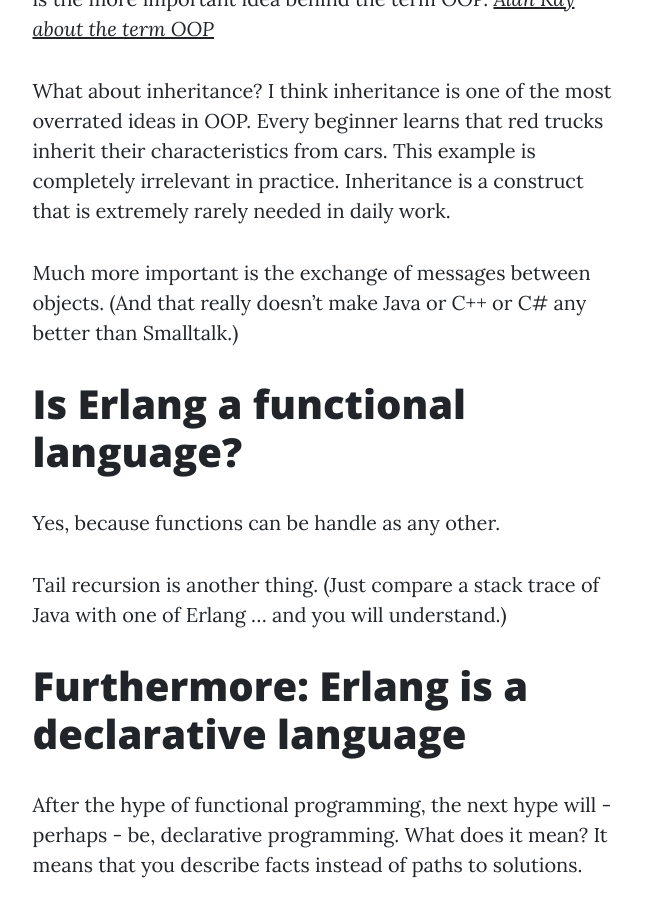
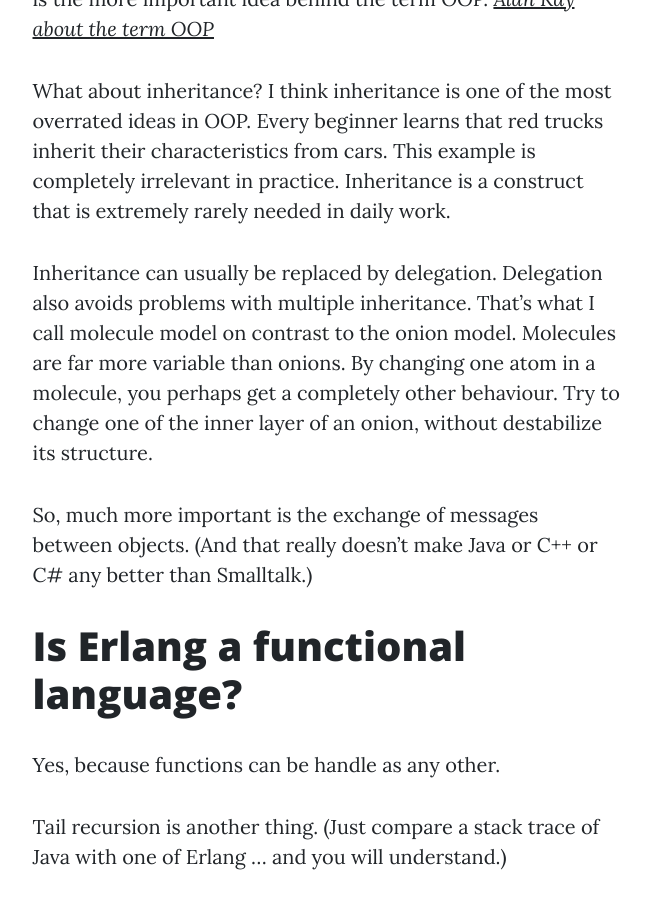
Before and after one commit to ratopi/ratopi.github.io, a Jekyll site: the page built from _posts/2024-03-22-erlang-oop.md, in a window 1280 px wide and 900 px high, scrolled down 1238 px. Shown: the whole window, without its empty margins (313-963 px from the left). Built offline with Jekyll 4.4.1, drawn with Linux system fonts in a browser that asks for light colours.

Commit message:
some ideas about delegation vs inheritance

```diff
--- a/_posts/2024-03-22-erlang-oop.md
+++ b/_posts/2024-03-22-erlang-oop.md
@@ -30,7 +30,14 @@ Every beginner learns that red trucks inherit their characteristics from cars.
 This example is completely irrelevant in practice.
 Inheritance is a construct that is extremely rarely needed in daily work.
 
-Much more important is the exchange of messages between objects.
+Inheritance can usually be replaced by delegation.
+Delegation also avoids problems with multiple inheritance.
+That's what I call molecule model on contrast to the onion model.
+Molecules are far more variable than onions.
+By changing one atom in a molecule, you perhaps get a completely other behaviour.
+Try to change one of the inner layer of an onion, without destabilize its structure.
+
+So, much more important is the exchange of messages between objects.
 (And that really doesn't make Java or C++ or C# any better than Smalltalk.)
 
 # Is Erlang a functional language?
```
